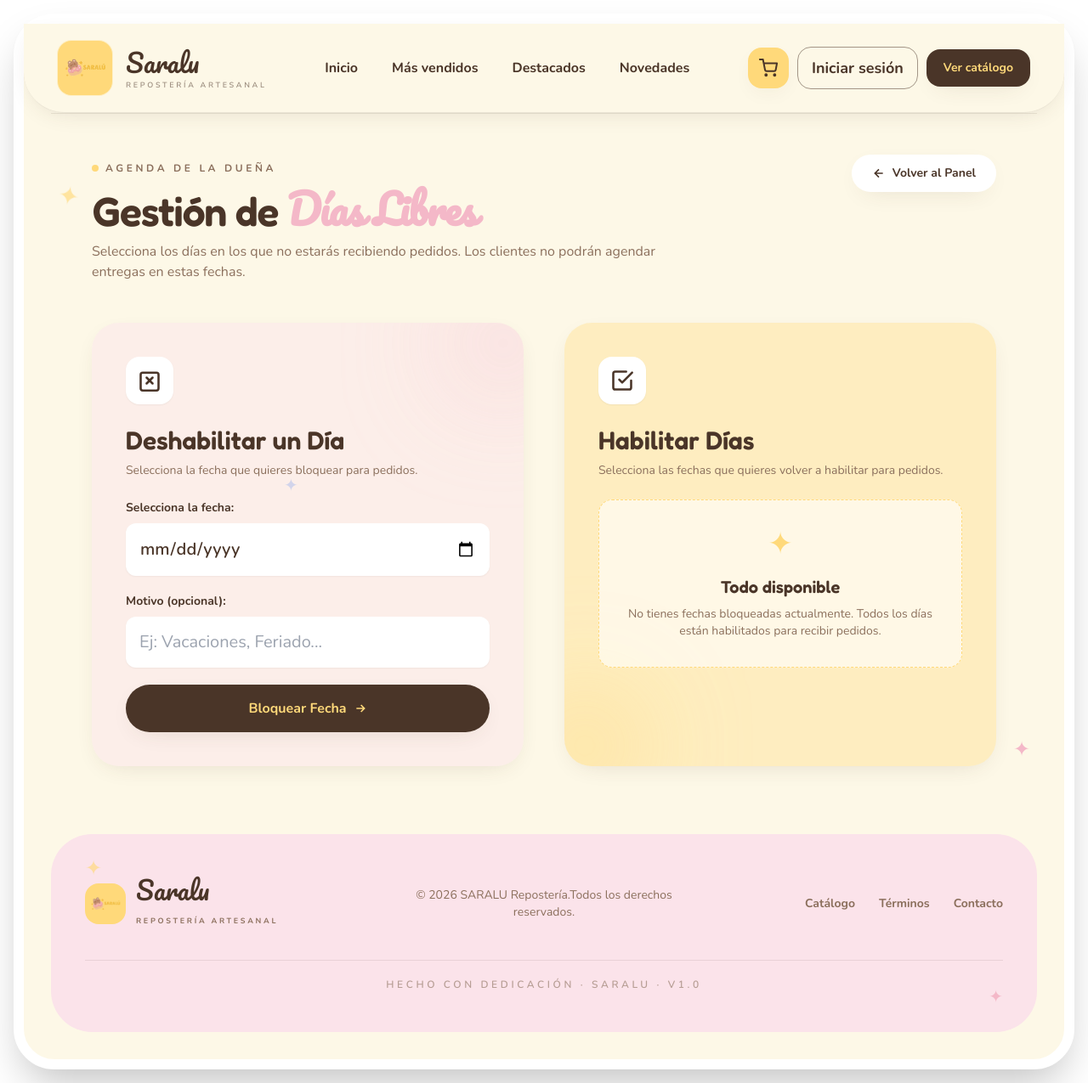
After one commit to JohanV0/SARALU, a Django app: page /panel/bloquear-fechas/ in a window 1280 px wide. The commit adds this page. Shown: the whole page at 85% size. Run offline with Django 5.2, Linux system fonts and the light colour scheme; data that the repository does not hold is empty; some libraries are stand-ins or nearby versions.

Commit message:
Bloqueo de fechas

```diff
--- a/reposteria/templates/admin_panel.html
+++ b/reposteria/templates/admin_panel.html
@@ -133,7 +133,7 @@
             </div>
           </a>
 
-          <a href="#"
+          <a href="{% url 'gestionar_fechas_bloqueadas' %}"
              class="group relative flex flex-col gap-3 rounded-4xl bg-mantequilla/60 p-4 3xl:p-5 min-h-[150px] 3xl:min-h-[180px] shadow-soft hover:bg-mantequilla hover:-translate-y-1 hover:shadow-lift transition-all overflow-hidden">
             <span class="grid h-14 w-14 3xl:h-16 3xl:w-16 place-items-center rounded-3xl bg-mantequilla group-hover:bg-crema transition">
               <svg xmlns="http://www.w3.org/2000/svg" class="h-6 w-6 3xl:h-7 3xl:w-7 text-chocolate" fill="none"
--- /dev/null
+++ b/reposteria/templates/bloquear_fechas.html
@@ -0,0 +1,151 @@
+{% extends "layout/base.html" %}
+{% load static %}
+{% block title %}Bloquear Fechas — SARALU{% endblock %}
+
+{% block content %}
+<section class="relative overflow-hidden bg-crema pt-12 pb-20 px-6 lg:px-20 3xl:px-32 min-h-screen">
+
+  {# Decoraciones de fondo #}
+  <span class="absolute top-20 left-10 text-mantequilla text-3xl rotate-12 animate-pulse z-0">✦</span>
+  <span class="absolute bottom-20 right-10 text-rosa text-2xl -rotate-12 animate-bounce z-0">✦</span>
+  <span class="absolute top-1/2 left-1/4 text-azul text-xl z-0">✦</span>
+
+  <div class="relative mx-auto w-full max-w-[1200px] z-10">
+
+    {# --- Encabezado --- #}
+    <div class="flex flex-col md:flex-row md:items-center justify-between gap-6 mb-12">
+      <div>
+        <span class="inline-flex items-center gap-2 text-[10px] lg:text-xs font-bold uppercase tracking-widest2 text-cafe">
+          <span class="h-2 w-2 rounded-full bg-mantequilla"></span>
+          Agenda de la Dueña
+        </span>
+        <h1 class="font-display mt-3 text-4xl md:text-5xl font-semibold tracking-tight text-chocolate">
+          Gestión de <span class="font-script text-rosa">Días Libres</span>
+        </h1>
+        <p class="mt-3 max-w-2xl text-sm lg:text-base text-cafe">
+          Selecciona los días en los que no estarás recibiendo pedidos. Los clientes no podrán agendar entregas en estas fechas.
+        </p>
+      </div>
+
+      <a href="{% url 'home' %}" class="group inline-flex items-center gap-2 rounded-full bg-white px-6 py-3 text-sm font-bold text-chocolate shadow-soft hover:bg-gray-50 hover:-translate-y-1 transition-all self-start">
+        <svg class="h-4 w-4 transition-transform group-hover:-translate-x-1" fill="none" viewBox="0 0 24 24" stroke="currentColor" stroke-width="2.4"><path d="M19 12H5M12 19l-7-7 7-7"/></svg>
+        Volver al Panel
+      </a>
+    </div>
+
+    {# --- Mensajes de Alerta --- #}
+    {% if messages %}
+      <div class="mb-8 space-y-3">
+        {% for message in messages %}
+          <div class="flex items-center gap-3 p-4 rounded-2xl shadow-soft {% if message.tags == 'success' %}bg-[#E8F5E9] text-[#2E7D32]{% elif message.tags == 'warning' %}bg-[#FFF8E1] text-[#F57F17]{% else %}bg-[#FFEBEE] text-[#C62828]{% endif %}">
+            <span class="text-xl">
+              {% if message.tags == 'success' %}✓{% elif message.tags == 'warning' %}⚠{% else %}✗{% endif %}
+            </span>
+            <p class="font-semibold text-sm lg:text-base">{{ message }}</p>
+          </div>
+        {% endfor %}
+      </div>
+    {% endif %}
+
+    {# --- Tarjetas Principales --- #}
+    <div class="grid grid-cols-1 lg:grid-cols-2 gap-8 lg:gap-12">
+
+      {# ========================================== #}
+      {# TARJETA 1: BLOQUEAR FECHA                  #}
+      {# ========================================== #}
+      <div class="relative overflow-hidden rounded-[2rem] bg-rosaClaro/45 p-8 lg:p-10 shadow-soft">
+        <span class="absolute -top-10 -right-10 h-32 w-32 rounded-full bg-rosa/40 blur-3xl"></span>
+
+        <div class="relative z-10">
+          <div class="inline-flex items-center justify-center h-14 w-14 rounded-2xl bg-white text-chocolate shadow-sm mb-6">
+            <svg xmlns="http://www.w3.org/2000/svg" class="h-7 w-7" fill="none" viewBox="0 0 24 24" stroke="currentColor" stroke-width="2.2" stroke-linecap="round" stroke-linejoin="round">
+              <rect x="3" y="4" width="18" height="18" rx="2" />
+              <line x1="9" y1="9" x2="15" y2="15" />
+              <line x1="15" y1="9" x2="9" y2="15" />
+            </svg>
+          </div>
+
+          <h2 class="font-display text-2xl lg:text-3xl font-semibold text-chocolate mb-2">Deshabilitar un Día</h2>
+          <p class="text-sm text-cafe mb-6">Selecciona la fecha que quieres bloquear para pedidos.</p>
+
+          <form method="POST" class="space-y-5">
+            {% csrf_token %}
+            <input type="hidden" name="accion" value="bloquear">
+
+            <div>
+              <label class="block text-sm font-bold text-chocolate mb-2">Selecciona la fecha:</label>
+              <input type="date" name="fecha" required
+                     class="w-full p-4 rounded-xl border-none bg-white text-chocolate shadow-sm focus:outline-none focus:ring-2 focus:ring-rosa transition-all font-semibold">
+            </div>
+
+            <div>
+              <label class="block text-sm font-bold text-chocolate mb-2">Motivo (opcional):</label>
+              <input type="text" name="motivo" placeholder="Ej: Vacaciones, Feriado..."
+                     class="w-full p-4 rounded-xl border-none bg-white text-chocolate shadow-sm focus:outline-none focus:ring-2 focus:ring-rosa transition-all">
+            </div>
+
+            <button type="submit"
+                    class="w-full mt-4 inline-flex items-center justify-center gap-2 rounded-full bg-chocolate px-6 py-4 text-sm lg:text-base font-bold text-mantequilla shadow-soft hover:bg-cafe hover:-translate-y-1 transition-all">
+              Bloquear Fecha
+              <svg class="h-4 w-4" fill="none" viewBox="0 0 24 24" stroke="currentColor" stroke-width="2.4"><path d="M5 12h14M13 6l6 6-6 6"/></svg>
+            </button>
+          </form>
+        </div>
+      </div>
+
+      {# ========================================== #}
+      {# TARJETA 2: HABILITAR FECHAS                #}
+      {# ========================================== #}
+      <div class="relative overflow-hidden rounded-[2rem] bg-mantequilla/35 p-8 lg:p-10 shadow-soft">
+        <span class="absolute -bottom-10 -left-10 h-32 w-32 rounded-full bg-mantequilla/60 blur-3xl"></span>
+
+        <div class="relative z-10">
+          <div class="inline-flex items-center justify-center h-14 w-14 rounded-2xl bg-white text-chocolate shadow-sm mb-6">
+            <svg xmlns="http://www.w3.org/2000/svg" class="h-7 w-7" fill="none" viewBox="0 0 24 24" stroke="currentColor" stroke-width="2.2" stroke-linecap="round" stroke-linejoin="round">
+              <path d="M9 11l3 3L22 4" />
+              <path d="M21 12v7a2 2 0 01-2 2H5a2 2 0 01-2-2V5a2 2 0 012-2h11" />
+            </svg>
+          </div>
+
+          <h2 class="font-display text-2xl lg:text-3xl font-semibold text-chocolate mb-2">Habilitar Días</h2>
+          <p class="text-sm text-cafe mb-6">Selecciona las fechas que quieres volver a habilitar para pedidos.</p>
+
+          <form method="POST">
+            {% csrf_token %}
+            <input type="hidden" name="accion" value="habilitar">
+
+            {% if fechas_bloqueadas %}
+              <div class="bg-white rounded-2xl shadow-sm p-3 max-h-[280px] overflow-y-auto mb-6 space-y-2 [scrollbar-width:thin]">
+                {% for fecha in fechas_bloqueadas %}
+                  <label class="flex items-center gap-4 p-3 rounded-xl hover:bg-rosaClaro/30 cursor-pointer transition-colors border border-transparent hover:border-rosa/30">
+                    <input type="checkbox" name="fechas_seleccionadas" value="{{ fecha.id }}"
+                           class="w-5 h-5 text-chocolate rounded focus:ring-chocolate cursor-pointer">
+                    <div class="flex flex-col">
+                      <span class="font-bold text-chocolate text-sm lg:text-base">{{ fecha.fecha|date:"d M, Y" }}</span>
+                      <span class="text-xs text-cafe">{{ fecha.motivo|default:"Sin motivo especificado" }}</span>
+                    </div>
+                  </label>
+                {% endfor %}
+              </div>
+
+              <button type="submit"
+                      class="w-full inline-flex items-center justify-center gap-2 rounded-full bg-[#6A994E] px-6 py-4 text-sm lg:text-base font-bold text-white shadow-soft hover:bg-[#588140] hover:-translate-y-1 transition-all">
+                Habilitar Seleccionadas
+                <svg class="h-4 w-4" fill="none" viewBox="0 0 24 24" stroke="currentColor" stroke-width="2.4"><path d="M5 12h14M13 6l6 6-6 6"/></svg>
+              </button>
+            {% else %}
+              {# Estado Vacío #}
+              <div class="bg-white/60 rounded-2xl p-8 text-center border border-mantequilla border-dashed">
+                <span class="text-4xl text-mantequilla">✦</span>
+                <h3 class="mt-4 font-display text-xl font-semibold text-chocolate">Todo disponible</h3>
+                <p class="mt-2 text-sm text-cafe">No tienes fechas bloqueadas actualmente. Todos los días están habilitados para recibir pedidos.</p>
+              </div>
+            {% endif %}
+          </form>
+        </div>
+      </div>
+
+    </div>
+  </div>
+</section>
+{% endblock %}
--- a/reposteria/urls.py
+++ b/reposteria/urls.py
@@ -14,5 +14,6 @@ urlpatterns = [
     path('armar-pedido/', views.armar_pedido_view, name='armar_pedido'),
     path('lista_productos/', views.lista_productos, name = 'lista_productos'),
     path('lista_productos/<int:producto_id>/avanzar',views.avanzar_estado_categoria, name='avanzar_estado_categoria'),
+    path('panel/bloquear-fechas/', views.gestionar_fechas_bloqueadas_view, name='gestionar_fechas_bloqueadas'),
 
 ]
--- a/reposteria/views.py
+++ b/reposteria/views.py
@@ -1,9 +1,10 @@
 from django.shortcuts import render, redirect, get_object_or_404
 from django.contrib import messages
+from django.utils.dateparse import parse_date
 from django.views.decorators.http import require_POST
 from django.http import HttpResponse
 from django.contrib.auth.decorators import login_required, user_passes_test
-from .models import Producto, Categoria, Resena, RespuestaResena, Carrito, Pedido, DetallePedido, ItemCarrito
+from .models import Producto, Categoria, Resena, RespuestaResena, Carrito, Pedido, DetallePedido, ItemCarrito, FechaBloqueada
 from .forms import ResenaForm
 
 def home(request):
@@ -12,7 +13,6 @@ def home(request):
         'mas_vendidos': Producto.objects.filter(mas_vendido=True),
         'es_nuevos':      Producto.objects.filter(es_nuevo=True),
     })
-
 
 def es_usuario(user):
     return user.is_authenticated and not user.is_staff
@@ -169,7 +169,6 @@ def editar_producto(request, producto_id):
         messages.success(request, "Producto actualizado correctamente.")
         return redirect("producto_detalle", producto_id=producto.id)
 
-    # CORRECCIÓN AQUÍ: nombre del archivo con guion bajo
     return render(request, "editar-producto.html", {
         "producto": producto,
         "categorias": categorias,
@@ -233,10 +232,18 @@ def armar_pedido_view(request):
     # PASO 3: GUARDAR EL PEDIDO CUANDO SE ENVÍA EL FORMULARIO
     if request.method == 'POST':
         tipo_entrega = request.POST.get('tipo_entrega')
-        fecha = request.POST.get('fecha')
+        fecha_str = request.POST.get('fecha')
         hora = request.POST.get('hora')
 
-        nota_horario = f"Fecha de entrega: {fecha} | Hora: {hora}"
+        # --- VALIDACIÓN DE FECHA BLOQUEADA AQUÍ ---
+        if fecha_str:
+            fecha_obj = parse_date(fecha_str)
+            if fecha_obj and FechaBloqueada.objects.filter(fecha=fecha_obj).exists():
+                messages.error(request, f"Lo sentimos, el día {fecha_obj} no está disponible porque la pastelería está cerrada (día libre).")
+                return redirect('armar_pedido') # Redirige de vuelta al formulario para que elija otra fecha
+        # ------------------------------------------
+
+        nota_horario = f"Fecha de entrega: {fecha_str} | Hora: {hora}"
 
         # Acción 1: Creamos el Pedido oficial
         nuevo_pedido = Pedido.objects.create(
@@ -265,9 +272,15 @@ def armar_pedido_view(request):
         messages.success(request, f"¡Tu pedido #{nuevo_pedido.id} ha sido confirmado con éxito!")
         return redirect('home')
 
+    # --- CORRECCIÓN: Convertimos las fechas a lista de strings para el JSON ---
+    fechas_qs = FechaBloqueada.objects.all().order_by('fecha')
+    fechas_bloqueadas_json = [f.fecha.strftime('%Y-%m-%d') for f in fechas_qs]
+
     contexto = {
         'items': items_carrito,
         'subtotal': subtotal,
+        'fechas_bloqueadas': fechas_qs,
+        'fechas_bloqueadas_json': fechas_bloqueadas_json,  # <-- Lista limpia para JS
     }
     return render(request, 'armar_pedido.html', contexto)
 
@@ -284,13 +297,11 @@ def ver_carrito_view(request):
         'items': items,
         'total': total
     }
-    # CRITERIO 1 y 3 se resolverán en el HTML (carrito.html)
     return render(request, 'carrito.html', contexto)
 
 @login_required
 def eliminar_item_carrito(request, item_id):
     # CRITERIO 4: Eliminar un producto del carrito
-    # Buscamos el item asegurándonos que pertenezca al carrito de este usuario por seguridad
     item = get_object_or_404(ItemCarrito, id=item_id, carrito__usuario=request.user)
     nombre_producto = item.producto.nombre
     item.delete()
@@ -301,20 +312,16 @@ def eliminar_item_carrito(request, item_id):
 @require_POST
 @login_required
 def agregar_al_carrito(request, producto_id):
-    # Función extra para que dejes de usar el administrador de Django
     producto = get_object_or_404(Producto, id=producto_id)
     carrito, creado = Carrito.objects.get_or_create(usuario=request.user)
 
-    # Revisamos si el postre ya está en el carrito
     item, creado = ItemCarrito.objects.get_or_create(carrito=carrito, producto=producto)
 
     if not creado:
-        # Si ya estaba, le sumamos 1 a la cantidad
         item.cantidad += 1
         item.save()
 
     messages.success(request, f"¡{producto.nombre} agregado al carrito!")
-    # Lo mandamos a ver su carrito
     return redirect('ver_carrito')
 
 def avanzar_estado_categoria(request, producto_id):
@@ -327,5 +334,41 @@ def avanzar_estado_categoria(request, producto_id):
         categorias.estado = 'DISPONIBLE'
         categorias.save()
 
+    return redirect('lista_productos')
 
-    return redirect('lista_productos')
+def gestionar_fechas_bloqueadas_view(request):
+    if request.method == 'POST':
+        accion = request.POST.get('accion')
+
+        # 1. Acción de BLOQUEAR
+        if accion == 'bloquear':
+            fecha_str = request.POST.get('fecha')
+            motivo = request.POST.get('motivo', '')
+
+            if fecha_str:
+                fecha_obj = parse_date(fecha_str)
+                if fecha_obj:
+                    obj, created = FechaBloqueada.objects.get_or_create(
+                        fecha=fecha_obj,
+                        defaults={'motivo': motivo}
+                    )
+                    if created:
+                        messages.success(request, f"El día {fecha_obj} ha sido bloqueado.")
+                    else:
+                        messages.warning(request, f"El día {fecha_obj} ya estaba bloqueado.")
+                else:
+                    messages.error(request, "Formato de fecha inválido.")
+            return redirect('gestionar_fechas_bloqueadas')
+
+        # 2. Acción de HABILITAR (Desbloquear)
+        elif accion == 'habilitar':
+            fechas_ids = request.POST.getlist('fechas_seleccionadas')
+            if fechas_ids:
+                FechaBloqueada.objects.filter(id__in=fechas_ids).delete()
+                messages.success(request, "Las fechas seleccionadas han sido habilitadas nuevamente.")
+            else:
+                messages.warning(request, "No seleccionaste ninguna fecha para habilitar.")
+            return redirect('gestionar_fechas_bloqueadas')
+
+    fechas_bloqueadas = FechaBloqueada.objects.all().order_by('fecha')
+    return render(request, 'bloquear_fechas.html', {'fechas_bloqueadas': fechas_bloqueadas})
```
Also changed, not shown: reposteria/templates/armar_pedido.html (+50 -3 lines), media/productos/415342.jpg (added).
